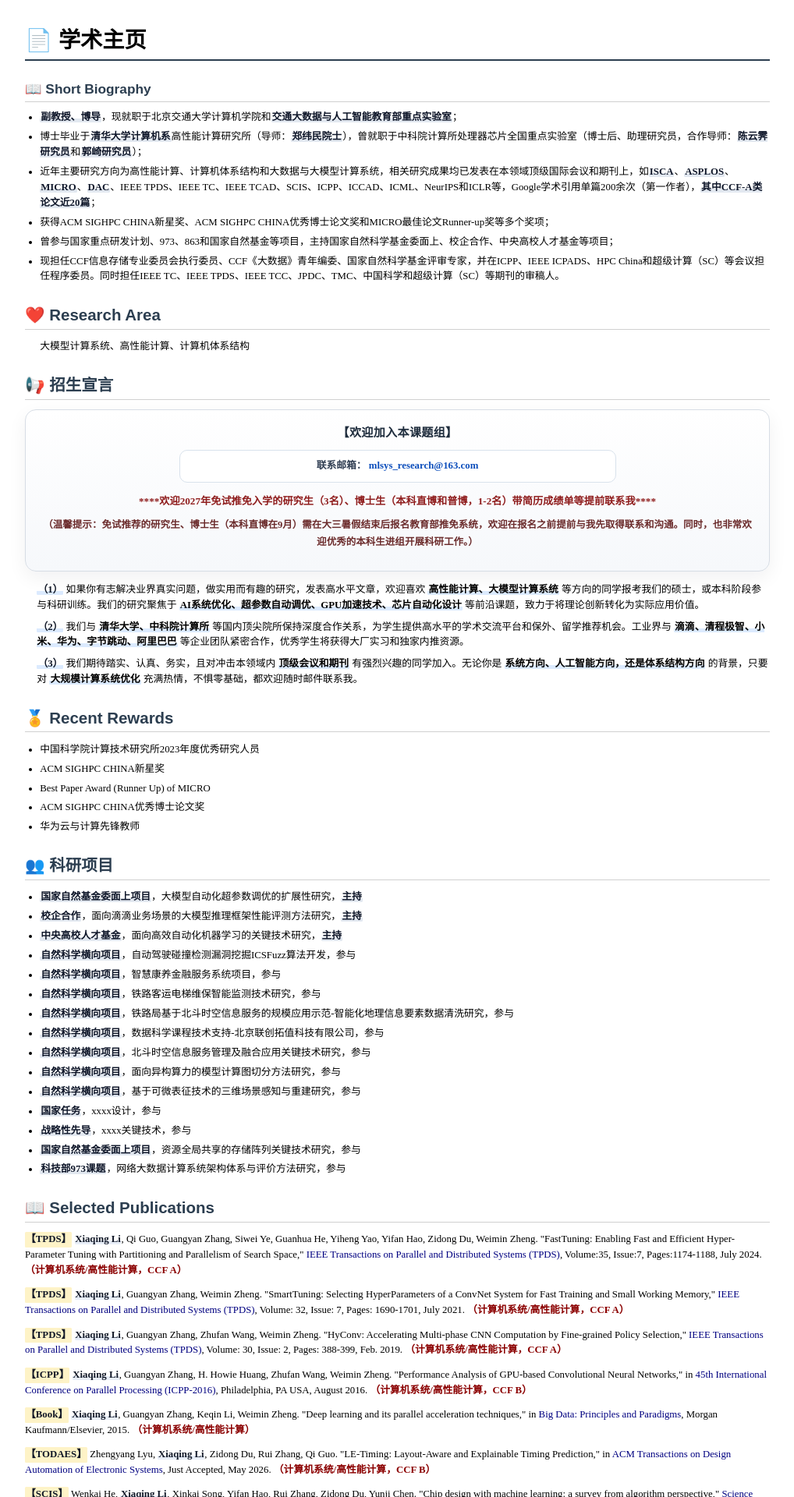
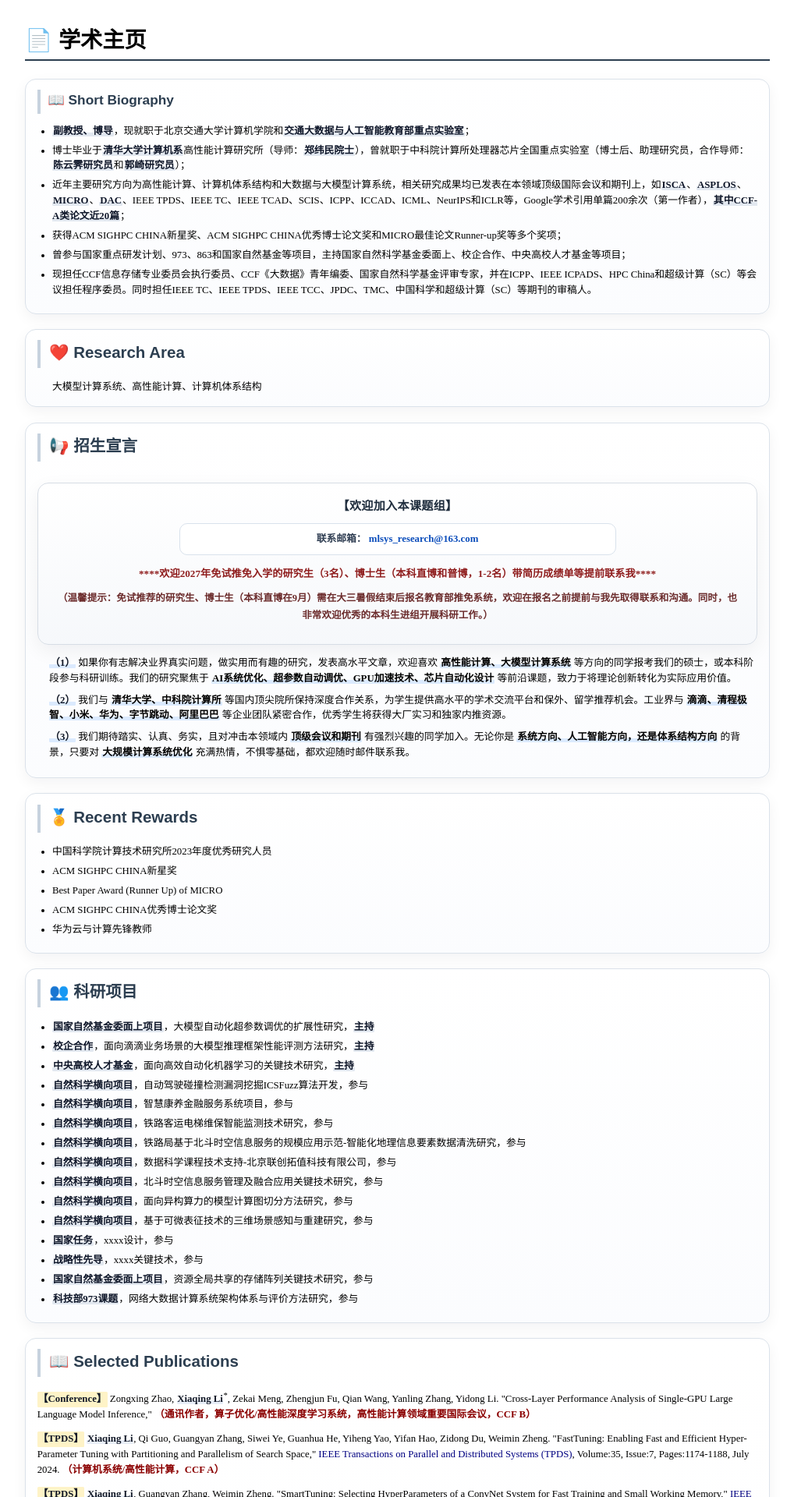
Before and after one commit to mlsys-research-jedy/mlsys-research-jedy.github.io, a Jekyll site: the page index.html, which Jekyll copies as it is, in a window 1280 px wide. Shown: the top 1920 px of the page at 78% size, without its empty margins (123-1141 px from the left). Built offline with Jekyll 4.4.1, drawn with Linux system fonts in a browser that asks for light colours.

Commit message:
Update homepage publications

```diff
--- a/index.html
+++ b/index.html
@@ -29,16 +29,24 @@
             font-family: "SimHei", "黑体", sans-serif;
         }
         .section {
-            margin-top: 1.8em;
+            margin-top: 1.5em;
+            padding: 1.05em 1.15em 1.1em;
+            border: 1px solid #dbe2ea;
+            border-radius: 14px;
+            background: linear-gradient(180deg, #ffffff 0%, #fbfcfe 100%);
+            box-shadow: 0 6px 18px rgba(15, 23, 42, 0.05);
         }
         .section-title {
+            display: inline-block;
             font-size: 1.6em;
             font-weight: 600;
             font-family: "SimHei", "黑体", sans-serif;
-            border-bottom: 1.5px solid #d0d0d0;
-            padding-bottom: 0.1em;
-            margin-bottom: 0.6em;
+            border-bottom: 0;
+            padding: 0 0.45em 0.2em 0;
+            margin-bottom: 0.75em;
             color: #2c3e50;
+            border-left: 4px solid #c7d2de;
+            padding-left: 0.55em;
         }
         .biography-title {
             font-size: 1.35em;
@@ -169,6 +177,9 @@
         }
         @media (max-width: 600px) {
             body { padding: 0 15px 0 10px; }
+            .section {
+                padding: 0.95em 0.9em 1em;
+            }
             .recruit-card {
                 padding: 15px 14px;
             }
@@ -269,6 +280,12 @@
     <div class="section">
         <div class="section-title">📖 Selected Publications</div>
 
+        <div class="paper-item">
+            <span class="abbr">【Conference】</span>
+            <span class="authors">Zongxing Zhao, <span class="self">Xiaqing Li</span><sup>*</sup>, Zekai Meng, Zhengjun Fu, Qian Wang, Yanling Zhang, Yidong Li</span>.
+            "Cross-Layer Performance Analysis of Single-GPU Large Language Model Inference,"
+            <span class="ccf">（通讯作者，算子优化/高性能深度学习系统，高性能计算领域重要国际会议，CCF B）</span>
+        </div>
         <div class="paper-item">
             <span class="abbr">【TPDS】</span>
             <span class="authors"><span class="self">Xiaqing Li</span>, Qi Guo, Guangyan Zhang, Siwei Ye, Guanhua He, Yiheng Yao, Yifan Hao, Zidong Du, Weimin Zheng</span>.
```
